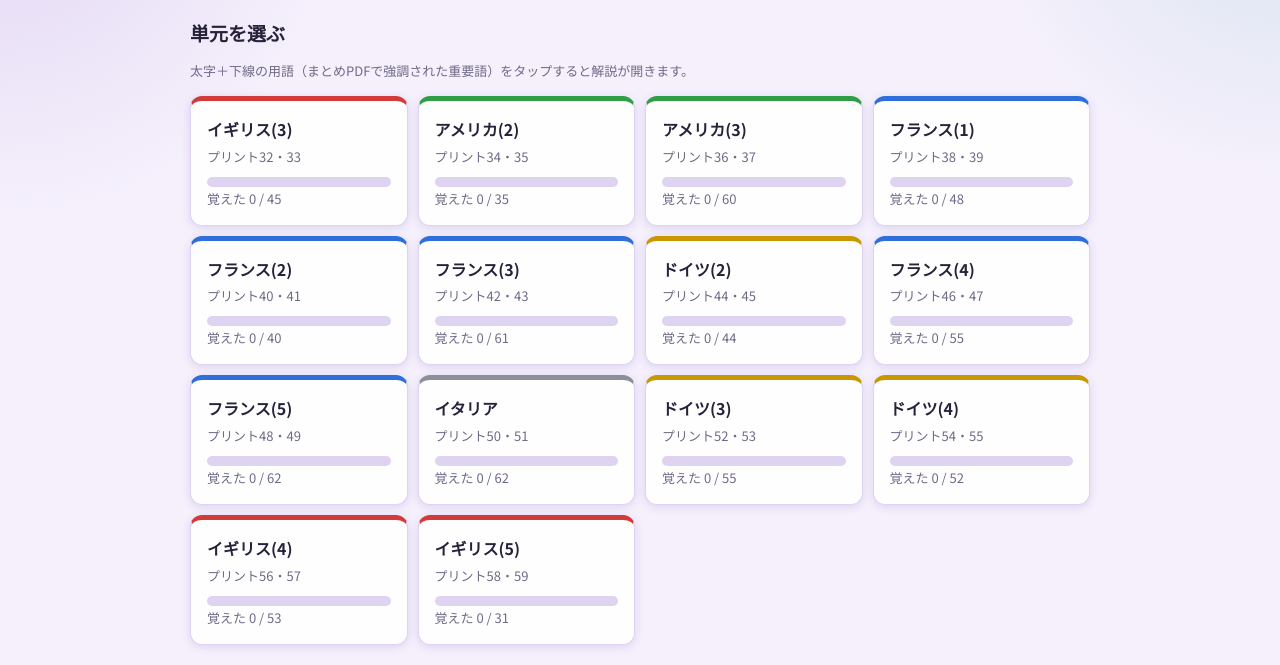
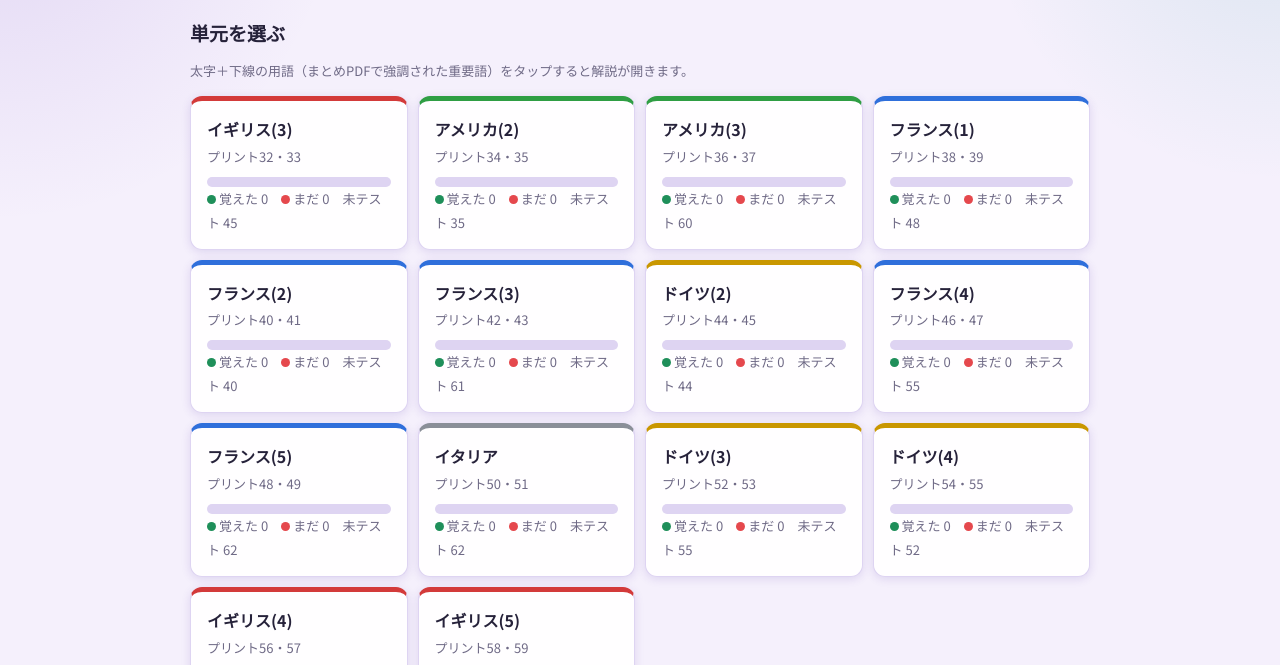
Before and after one commit to tsubassaa-7/rekishisougou2, a plain HTML site: page index.html in a window 1280 px wide. Shown: the part 119-784 px from the top of the page. Drawn offline with Linux system fonts and the light colour scheme.

Commit message:
単元一覧・進捗に「まだ」を別色で表示
Co-Authored-By: Claude Sonnet 5.5 <noreply@anthropic.com>
Claude-Session: https://claude.ai/code/session_01PfqtwDxPz6ws5dY4z6FDZo

```diff
--- a/index.html
+++ b/index.html
@@ -54,7 +54,7 @@ textarea{width:100%;min-height:70px;background:var(--bg);border:1px solid var(--
 .choices button.ng{border-color:var(--ng);background:color-mix(in srgb,var(--ng) 18%,var(--panel))}
 .q{font-size:17px;line-height:1.9}
 .blank{display:inline-block;min-width:4em;border-bottom:2px solid var(--accent);text-align:center;color:var(--accent);font-weight:700}
-.bar{height:10px;background:var(--line);border-radius:5px;overflow:hidden}.bar i{display:block;height:100%;background:var(--ok)}
+.bar{height:10px;background:var(--line);border-radius:5px;overflow:hidden;display:flex}.bar i{display:block;height:100%;background:var(--ok)}.bar i.md{background:#e5484d}.dot{display:inline-block;width:.7em;height:.7em;border-radius:50%;vertical-align:baseline;margin-right:3px}
 .row{display:flex;gap:8px;flex-wrap:wrap;align-items:center}
 .row>*{min-width:0}
 label.chk{display:inline-flex;gap:4px;align-items:center;border:1px solid var(--line);border-radius:8px;padding:2px 10px;margin:2px;background:var(--panel);font-size:14px}
@@ -110,7 +110,7 @@ function route(){if(window._skip){window._skip=0;nav();return}nav();app.onclick=
 
 /* ---------- study ---------- */
 function study(a){
- if(a===undefined||a===''){app.innerHTML='<h2>単元を選ぶ</h2><p class="mute">太字＋下線の用語（まとめPDFで強調された重要語）をタップすると解説が開きます。</p><div class="grid">'+D.units.map(u=>{const ts=unitTerms(u.id),k=ts.filter(t=>S.k[t]===1).length;return `<a class="card ucard ${uc(u.id)}" style="text-decoration:none;color:inherit" href="#study-${u.id}"><b>${esc(u.title)}</b><div class="mute">プリント${u.prints.join('・')}</div><div class="bar" style="margin-top:8px"><i style="width:${ts.length?k/ts.length*100:0}%;background:var(--uc)"></i></div><div class="mute">覚えた ${k} / ${ts.length}</div></a>`}).join('')+'</div>';return}
+ if(a===undefined||a===''){app.innerHTML='<h2>単元を選ぶ</h2><p class="mute">太字＋下線の用語（まとめPDFで強調された重要語）をタップすると解説が開きます。</p><div class="grid">'+D.units.map(u=>{const ts=unitTerms(u.id),k=ts.filter(t=>S.k[t]===1).length,m=ts.filter(t=>S.k[t]===2).length;return `<a class="card ucard ${uc(u.id)}" style="text-decoration:none;color:inherit" href="#study-${u.id}"><b>${esc(u.title)}</b><div class="mute">プリント${u.prints.join('・')}</div><div class="bar" style="margin-top:8px"><i style="width:${ts.length?k/ts.length*100:0}%"></i><i class="md" style="width:${ts.length?m/ts.length*100:0}%"></i></div><div class="mute"><span class="dot" style="background:var(--ok)"></span>覚えた ${k}　<span class="dot" style="background:#e5484d"></span>まだ ${m}　未テスト ${ts.length-k-m}</div></a>`}).join('')+'</div>';return}
  const u=U(+a);
  app.innerHTML=`<p><a href="#study">← 単元一覧</a></p><h2>${esc(u.title)} <span class="mute">プリント${u.prints.join('・')}</span></h2><div class="row" style="margin:6px 0 10px"><button class="sm ${S.sheet?'pri':''}" id="sh">🟥 赤シート：${S.sheet?'ON':'OFF'}</button><button class="sm" id="sa" ${S.sheet?'':'hidden'}>全部めくる</button><button class="sm" id="sn" ${S.sheet?'':'hidden'}>全部隠す</button></div><div id="tx" class="${uc(u.id)}"></div><p class="mute" style="margin-top:20px">赤シートでテスト：赤いところを見て答えを思い浮かべ、タップして答え合わせ。出題は「まだ」とテスト前の語だけ（「覚えた」は出ません）。「正解だった」を押した語は自動で「覚えた」、「まちがえた」は「まだ」になります。</p><div class="row">${u.id>0?`<button onclick="location.hash='study-${u.id-1}'">← 前の単元</button>`:''}${u.id<D.units.length-1?`<button onclick="location.hash='study-${u.id+1}'">次の単元 →</button>`:''}<button class="pri" onclick="startTest({scope:[${u.id}],type:'input',mode:'all',autoMark:true})">この単元を赤シートでテスト</button></div>`;
  $('#tx').innerHTML=u.p.map(p=>`<div class="para ${p.t}">`+p.s.map(([t,id])=>id===null?esc(t):`<span class="term ${S.k[id]===1?'k':S.k[id]===2?'m':''} ${S.bm[id]?'bm':''}" data-t="${id}">${esc(t)}</span>`).join('')+'</div>').join('');
@@ -259,7 +259,7 @@ function startTest(cfg,pool){
 function progress(){
  const all=Object.keys(D.terms),k=all.filter(t=>S.k[t]===1).length,m=all.filter(t=>S.k[t]===2).length;
  app.innerHTML=`<h2>進捗</h2><div class="card"><div class="big">${Math.round(k/all.length*100)}%</div><div class="mute">覚えた ${k} ／ まだ ${m} ／ 全${all.length}語</div><div class="bar" style="margin-top:6px"><i style="width:${k/all.length*100}%"></i></div></div>
- ${D.units.map(u=>{const ts=unitTerms(u.id),a=ts.filter(t=>S.k[t]===1).length;return `<div class="card ucard ${uc(u.id)}"><div class="row" style="justify-content:space-between"><a href="#study-${u.id}">${esc(u.title)}（プリント${u.prints.join('・')}）</a><span>${a}/${ts.length}</span></div><div class="bar"><i style="width:${ts.length?a/ts.length*100:0}%;background:var(--uc)"></i></div></div>`}).join('')}
+ ${D.units.map(u=>{const ts=unitTerms(u.id),a=ts.filter(t=>S.k[t]===1).length,m=ts.filter(t=>S.k[t]===2).length;return `<div class="card ucard ${uc(u.id)}"><div class="row" style="justify-content:space-between"><a href="#study-${u.id}">${esc(u.title)}（プリント${u.prints.join('・')}）</a><span><span class="dot" style="background:var(--ok)"></span>${a}　<span class="dot" style="background:#e5484d"></span>${m}　/${ts.length}</span></div><div class="bar"><i style="width:${ts.length?a/ts.length*100:0}%"></i><i class="md" style="width:${ts.length?m/ts.length*100:0}%"></i></div></div>`}).join('')}
  <h3>テスト履歴</h3>${S.log.slice().reverse().slice(0,10).map(l=>`<div class="mute">${new Date(l.d).toLocaleString('ja-JP')}　${l.mock?'模擬　':''}${l.s}/${l.n}</div>`).join('')||'<p class="mute">まだありません</p>'}`;
 }
 </script>
```
